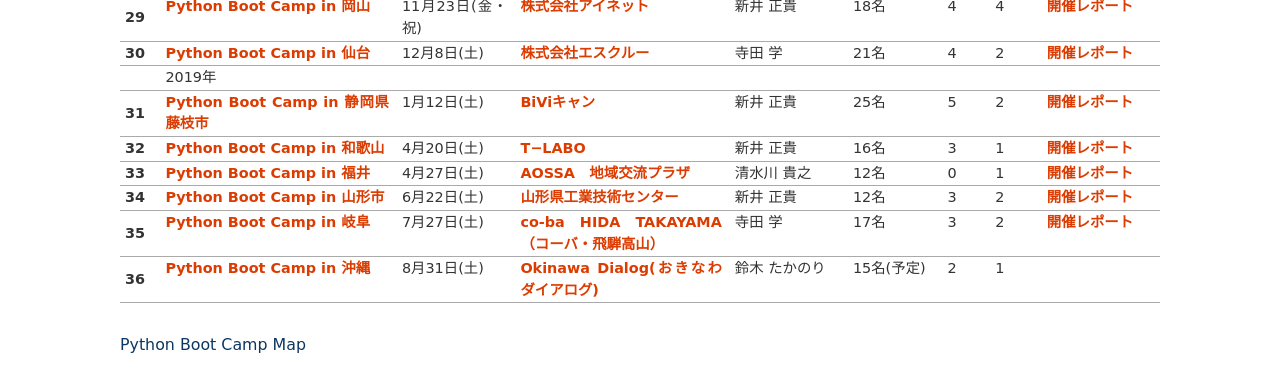
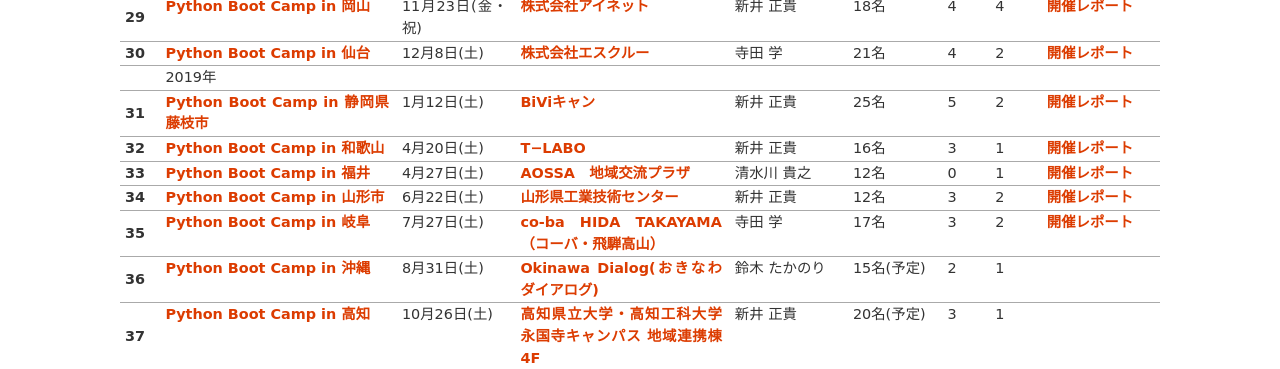
Before and after one commit to pyconjp/www.pycon.jp, a Sphinx documentation site: the page built from source/support/bootcamp.rst, in a window 1280 px wide and 900 px high, scrolled down 3296 px, cut to the strip 0-369 px from the top of the window. Built offline with Sphinx 7.4.7, drawn with Linux system fonts in a browser that asks for light colours; some of the changed text lies outside the part shown.

Commit message:
add pycamp kochi

```diff
--- a/source/support/bootcamp.rst
+++ b/source/support/bootcamp.rst
@@ -496,6 +496,15 @@
      - 2
      - 1
      -
+   * - 37
+     - `Python Boot Camp in 高知 <https://pyconjp.connpass.com/event/143287/>`__
+     - 10月26日(土)
+     - `高知県立大学・高知工科大学永国寺キャンパス 地域連携棟4F <https://www.kocopla.jp/access/>`_
+     - 新井 正貴
+     - 20名(予定)
+     - 3
+     - 1
+     -
 
 Python Boot Camp Map
 --------------------
```
Also changed, not shown: other parts of source/support/bootcamp.rst (+3 -3 lines).
